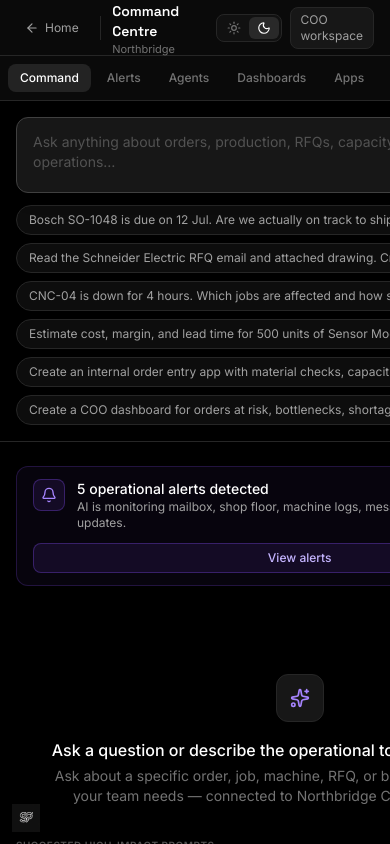
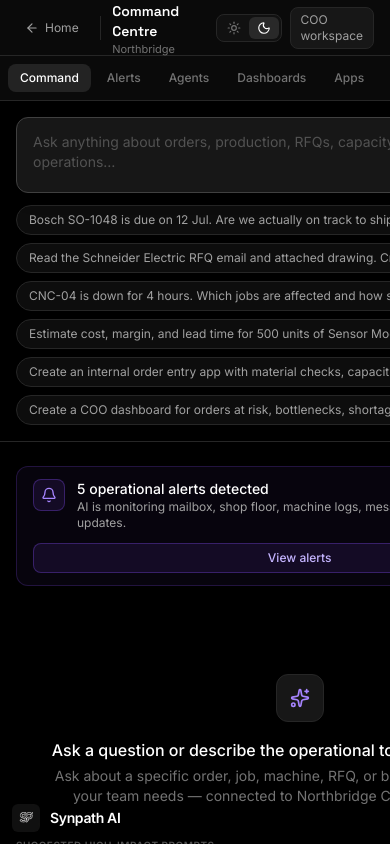
Before and after one commit to YukiC0804/trysynpath, a React (Vite) app: page / in a window 390 px wide. Built offline with nearby package versions, Linux system fonts and the light colour scheme.

Commit message:
Show square rounded logo icon with Synpath AI label
Co-authored-by: YukiC0804 <YukiC0804@users.noreply.github.com>

```diff
--- a/src/components/demo/DemoCommandCentre.tsx
+++ b/src/components/demo/DemoCommandCentre.tsx
@@ -153,12 +153,15 @@ export function DemoCommandCentre() {
             </motion.div>
           </AnimatePresence>
 
-          <div className="pointer-events-none absolute bottom-3 left-3 md:hidden">
-            <img
-              src={SYNPATH_LOGO_SRC}
-              alt="Synpath AI"
-              className="h-7 w-auto max-w-[160px] object-contain object-left"
-            />
+          <div className="pointer-events-none absolute bottom-3 left-3 flex items-center gap-2.5 md:hidden">
+            <div className="h-7 w-7 shrink-0 overflow-hidden rounded-md">
+              <img
+                src={SYNPATH_LOGO_SRC}
+                alt=""
+                className="h-full w-full object-cover object-left"
+              />
+            </div>
+            <span className="text-sm font-semibold tracking-tight text-white">Synpath AI</span>
           </div>
         </div>
       </div>
--- a/src/components/demo/workspace/WorkspaceSidebar.tsx
+++ b/src/components/demo/workspace/WorkspaceSidebar.tsx
@@ -88,12 +88,15 @@ export function WorkspaceSidebar({
       )}
 
       <div className="mt-auto border-t border-neutral-800 p-3">
-        <div className="px-1">
-          <img
-            src={SYNPATH_LOGO_SRC}
-            alt="Synpath AI"
-            className="h-8 w-auto max-w-full object-contain object-left"
-          />
+        <div className="flex items-center gap-3 px-1">
+          <div className="h-8 w-8 shrink-0 overflow-hidden rounded-md">
+            <img
+              src={SYNPATH_LOGO_SRC}
+              alt=""
+              className="h-full w-full object-cover object-left"
+            />
+          </div>
+          <span className="text-base font-semibold tracking-tight text-white">Synpath AI</span>
         </div>
       </div>
     </aside>
```
